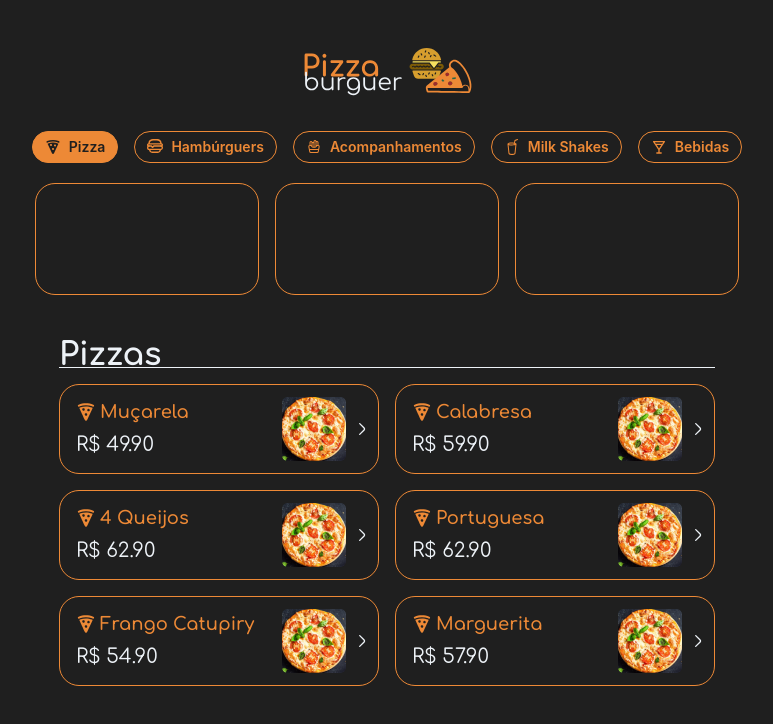
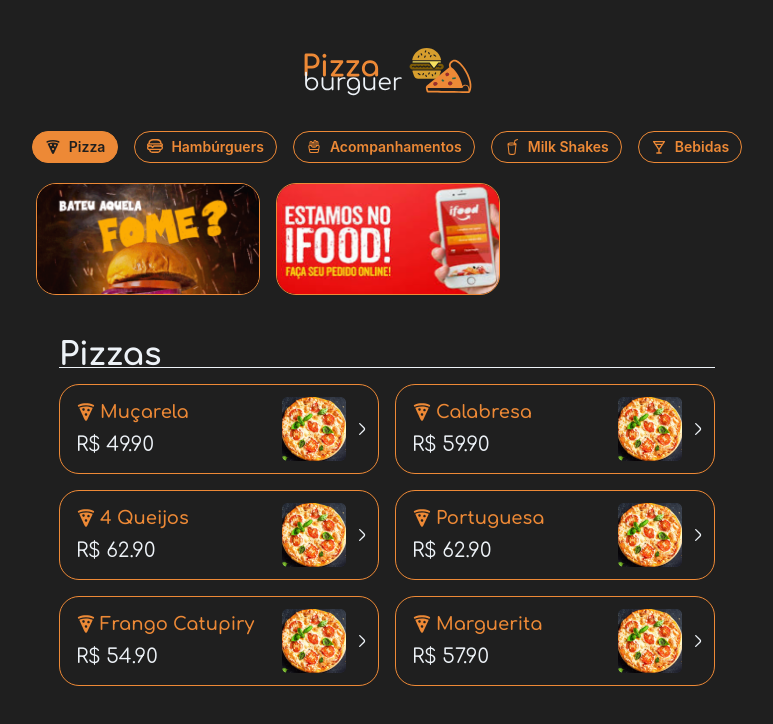
Before and after one commit to IgorSprovieri/pizza-burguer, a React (Create React App) app: page / in a window 1280 px wide. Shown: the top 724 px of the page, without its empty margins (253-1026 px from the left). Built offline with nearby package versions, Linux system fonts and the light colour scheme.

Commit message:
Feat: Advertising images

```diff
--- a/src/components/organisms/Advertising.js
+++ b/src/components/organisms/Advertising.js
@@ -11,7 +11,7 @@ export const Advertising = ({ images, ...props }) => {
   };
 
   return (
-    <Flex {...props}>
+    <Flex w="718px" justifyContent="flex-start" {...props}>
       {images?.map((img) => {
         const { src } = img;
 
--- a/src/data/advertinsings.js
+++ b/src/data/advertinsings.js
@@ -1,5 +1,4 @@
 export const advertinsings = [
-  { src: "/blank.svg" },
-  { src: "/blank.svg" },
-  { src: "/blank.svg" },
+  { src: "/ads-hungry.png" },
+  { src: "/ads-ifood.png" },
 ];
```
Also changed, not shown: public/ads-hungry.png (added), public/ads-ifood.png (added).
